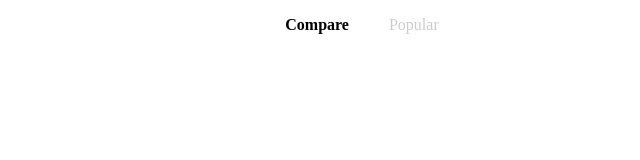
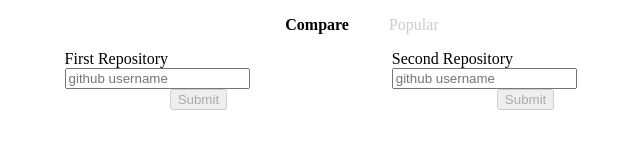
Before and after one commit to sergeyMelentyev/ReactSample, a React app: page / in a window 1280 px wide. Shown: the whole page, without its empty margins (278-918 px from the left). Built offline with nearby package versions, Linux system fonts and the light colour scheme.

Commit message:
new version

```diff
--- a/app/components/compare/Compare.js
+++ b/app/components/compare/Compare.js
@@ -5,22 +5,22 @@ class Compare extends React.Component {
 	constructor(props) {
 		super(props);
 		this.state = {
-			firstRepoName: undefined,
-			firstRepoImage: undefined,
-			secondRepoName: undefined,
-			secondRepoImage: undefined
+			firstRepoName: "",
+			firstRepoImage: "",
+			secondRepoName: null,
+			secondRepoImage: null
 		};
-		this.onSubmit = this.onSubmit.bind(this);
+		this.handleSubmit = this.handleSubmit.bind(this);
 	}
-	onSubmit(id, repoName) {
+	handleSubmit(id, repoName) {
 		this.setState(() => {
 			var newState = new Object();
 			Object.defineProperties(newState, {
-	        	[id + "Name"]: {value: repoName},
-	        	[id + "Image"]: {value: `https://github.com/${repoName}.png?size=200`}
+	        	[id + "Name"]: {value: repoName, writable: true, enumerable: true, configurable: true},
+	        	[id + "Image"]: {value: `https://github.com/${repoName}.png?size=200`, writable: true, enumerable: true, configurable: true}
 			});
 			return newState;
-    	});
+		});
 	}
 	render() {
 		var firstRepoName = this.state.firstRepoName;
@@ -28,9 +28,9 @@ class Compare extends React.Component {
 		return (
 			<div className="repoInputContainer">
 				{!firstRepoName &&
-					<RepoInput id={firstRepoName} label="First Repository" onSubmit={this.onSubmit} />}
+					<RepoInput id="firstRepo" label="First Repository" onSubmit={this.handleSubmit} />}
 				{!secondRepoName &&
-					<RepoInput id={secondRepoName} label="Second Repository" onSubmit={this.onSubmit} />}
+					<RepoInput id="secondRepo" label="Second Repository" onSubmit={this.handleSubmit} />}
 			</div>
 		);
 	}
--- a/app/components/compare/RepoInput.js
+++ b/app/components/compare/RepoInput.js
@@ -1,8 +1,30 @@
 import React from "react";
-export default function RepoInput(props) {
-	return (
-		<div className="repoInput">
 
-		</div>
-	);
+export default class RepoInput extends React.Component {
+	constructor(props) {
+		super(props);
+		this.state = {
+			name: ""
+		};
+	    this.handleChange = this.handleChange.bind(this);
+	    this.handleSubmit = this.handleSubmit.bind(this);
+	}
+	handleChange(event) {
+    	this.setState({name: event.target.value});
+  	}
+	handleSubmit(event) {
+		event.preventDefault();
+		this.props.onSubmit(this.props.id, this.state.name);
+	}
+	render() {
+		return (
+			<form onSubmit={this.handleSubmit} className="repoInput">
+				<label>{this.props.label}
+					<input value={this.state.name} onChange={this.handleChange}
+						   type="text" placeholder="github username" autoComplete="off" />
+				</label>
+				<input type="submit" value="Submit" disabled={!this.state.name} />
+			</form>
+		);
+	}
 };
--- a/app/components/style/app.css
+++ b/app/components/style/app.css
@@ -33,3 +33,10 @@ li {
 	display: flex;
 	justify-content: space-between;
 }
+.repoInput {
+	display: flex;
+	flex-direction: column;
+	justify-content: space-between;
+	align-items: center;
+	flex-basis: 45%;
+}
```
Also changed, not shown: README.md.
